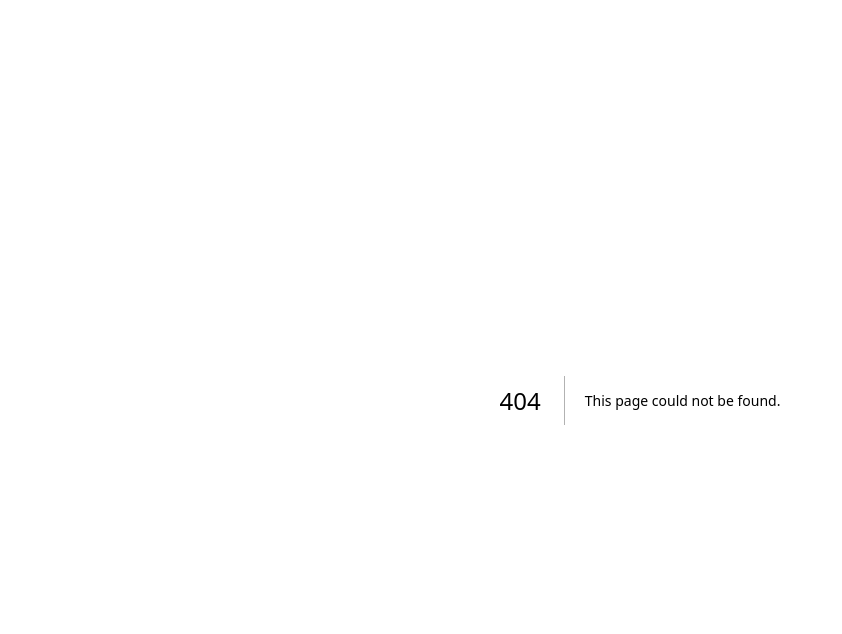
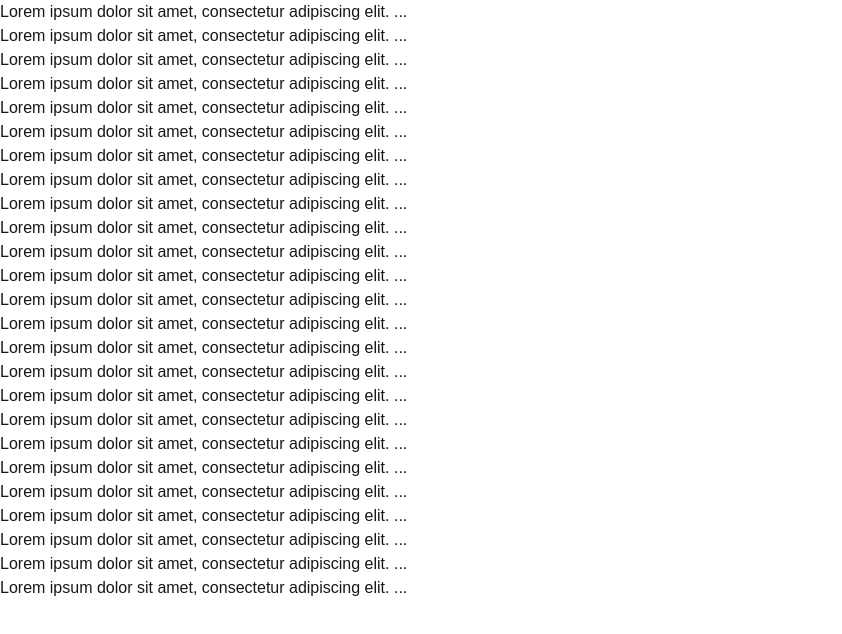
Before and after one commit to matieEKV/nextJS-testing, a Next.js app: page /client in a window 1280 px wide. Before the commit this address had no page. Shown: the top 634 px of the page, without its empty margins (0-842 px from the left). Built offline with nearby package versions, Linux system fonts and the light colour scheme.

Commit message:
added solutions to exercises

```diff
--- /dev/null
+++ b/app/blog.js
@@ -0,0 +1,202 @@
+export const articles = [
+  {
+    id: 1,
+    title: "Lorem Ipsum - What Is It and How to Use It?",
+    content: "Lorem ipsum dolor sit amet, consectetur adipiscing elit. ...",
+    author: "John Doe",
+    date: "2023-08-01",
+    category: "Technology",
+  },
+  {
+    id: 2,
+    title: "The Benefits of Regular Exercise",
+    content: "Lorem ipsum dolor sit amet, consectetur adipiscing elit. ...",
+    author: "Jane Smith",
+    date: "2023-07-25",
+    category: "Health & Fitness",
+  },
+  {
+    id: 3,
+    title: "Mastering the Art of Cooking",
+    content: "Lorem ipsum dolor sit amet, consectetur adipiscing elit. ...",
+    author: "Michael Johnson",
+    date: "2023-07-18",
+    category: "Food & Cooking",
+  },
+  {
+    id: 4,
+    title: "Traveling on a Budget - Tips and Tricks",
+    content: "Lorem ipsum dolor sit amet, consectetur adipiscing elit. ...",
+    author: "Emily Brown",
+    date: "2023-07-10",
+    category: "Travel",
+  },
+  {
+    id: 5,
+    title: "The Rise of Artificial Intelligence in Modern Society",
+    content: "Lorem ipsum dolor sit amet, consectetur adipiscing elit. ...",
+    author: "David Lee",
+    date: "2023-06-29",
+    category: "Technology",
+  },
+  {
+    id: 6,
+    title: "10 Must-Read Books for Summer",
+    content: "Lorem ipsum dolor sit amet, consectetur adipiscing elit. ...",
+    author: "Sarah Johnson",
+    date: "2023-06-21",
+    category: "Books",
+  },
+  {
+    id: 7,
+    title: "The Importance of Mental Health Awareness",
+    content: "Lorem ipsum dolor sit amet, consectetur adipiscing elit. ...",
+    author: "James Smith",
+    date: "2023-06-15",
+    category: "Health & Wellness",
+  },
+  {
+    id: 8,
+    title: "Exploring Ancient Ruins in South America",
+    content: "Lorem ipsum dolor sit amet, consectetur adipiscing elit. ...",
+    author: "Olivia Adams",
+    date: "2023-06-05",
+    category: "Travel",
+  },
+  {
+    id: 9,
+    title: "The Future of Space Exploration",
+    content: "Lorem ipsum dolor sit amet, consectetur adipiscing elit. ...",
+    author: "Andrew Brown",
+    date: "2023-05-28",
+    category: "Science",
+  },
+  {
+    id: 10,
+    title: "Tips for Starting Your Own Business",
+    content: "Lorem ipsum dolor sit amet, consectetur adipiscing elit. ...",
+    author: "Elizabeth Wilson",
+    date: "2023-05-20",
+    category: "Business",
+  },
+  {
+    id: 11,
+    title: "Healthy Eating Habits for a Balanced Life",
+    content: "Lorem ipsum dolor sit amet, consectetur adipiscing elit. ...",
+    author: "Robert Lee",
+    date: "2023-05-12",
+    category: "Health & Fitness",
+  },
+  {
+    id: 12,
+    title: "The History of Ancient Civilizations",
+    content: "Lorem ipsum dolor sit amet, consectetur adipiscing elit. ...",
+    author: "Jennifer Davis",
+    date: "2023-05-05",
+    category: "History",
+  },
+  {
+    id: 13,
+    title: "Discovering Hidden Gems in Europe",
+    content: "Lorem ipsum dolor sit amet, consectetur adipiscing elit. ...",
+    author: "Daniel Smith",
+    date: "2023-04-28",
+    category: "Travel",
+  },
+  {
+    id: 14,
+    title: "The Power of Positive Thinking",
+    content: "Lorem ipsum dolor sit amet, consectetur adipiscing elit. ...",
+    author: "Sophia Johnson",
+    date: "2023-04-22",
+    category: "Self-Improvement",
+  },
+  {
+    id: 15,
+    title: "The Evolution of Modern Art",
+    content: "Lorem ipsum dolor sit amet, consectetur adipiscing elit. ...",
+    author: "William Adams",
+    date: "2023-04-15",
+    category: "Art & Culture",
+  },
+  {
+    id: 16,
+    title: "Exploring National Parks in North America",
+    content: "Lorem ipsum dolor sit amet, consectetur adipiscing elit. ...",
+    author: "Emma Wilson",
+    date: "2023-04-08",
+    category: "Travel",
+  },
+  {
+    id: 17,
+    title: "The Science Behind Climate Change",
+    content: "Lorem ipsum dolor sit amet, consectetur adipiscing elit. ...",
+    author: "Matthew Davis",
+    date: "2023-04-02",
+    category: "Science",
+  },
+  {
+    id: 18,
+    title: "Famous Landmarks Around the World",
+    content: "Lorem ipsum dolor sit amet, consectetur adipiscing elit. ...",
+    author: "Ava Johnson",
+    date: "2023-03-25",
+    category: "Travel",
+  },
+  {
+    id: 19,
+    title: "The Psychology of Happiness",
+    content: "Lorem ipsum dolor sit amet, consectetur adipiscing elit. ...",
+    author: "Ryan Smith",
+    date: "2023-03-18",
+    category: "Psychology",
+  },
+  {
+    id: 20,
+    title: "Trends in Fashion for the New Season",
+    content: "Lorem ipsum dolor sit amet, consectetur adipiscing elit. ...",
+    author: "Grace Wilson",
+    date: "2023-03-10",
+    category: "Fashion",
+  },
+  {
+    id: 21,
+    title: "The Benefits of Meditation for Stress Relief",
+    content: "Lorem ipsum dolor sit amet, consectetur adipiscing elit. ...",
+    author: "Lucas Lee",
+    date: "2023-03-02",
+    category: "Health & Wellness",
+  },
+  {
+    id: 22,
+    title: "A Guide to Starting Your Fitness Journey",
+    content: "Lorem ipsum dolor sit amet, consectetur adipiscing elit. ...",
+    author: "Ella Brown",
+    date: "2023-02-22",
+    category: "Health & Fitness",
+  },
+  {
+    id: 23,
+    title: "The Impact of Social Media on Society",
+    content: "Lorem ipsum dolor sit amet, consectetur adipiscing elit. ...",
+    author: "Alexander Davis",
+    date: "2023-02-15",
+    category: "Technology",
+  },
+  {
+    id: 24,
+    title: "Culinary Delights from Around the World",
+    content: "Lorem ipsum dolor sit amet, consectetur adipiscing elit. ...",
+    author: "Lily Smith",
+    date: "2023-02-08",
+    category: "Food & Cooking",
+  },
+  {
+    id: 25,
+    title: "Exploring Ancient Wonders of the World",
+    content: "Lorem ipsum dolor sit amet, consectetur adipiscing elit. ...",
+    author: "Noah Johnson",
+    date: "2023-02-01",
+    category: "History",
+  },
+];
--- /dev/null
+++ b/app/blog/page.js
@@ -0,0 +1,21 @@
+export default async function Page() {
+  let count = 0;
+  const data = await fetch("https://api.vercel.app/blog");
+  const posts = await data.json();
+  const categories = posts.map((item) => item.category);
+  const unique = [...new Set(categories)];
+  return (
+    <>
+      <ul>
+        {unique.map((item) => {
+          count++;
+          return <li key={item}>{item}</li>;
+        })}
+      </ul>
+      <br></br>
+      <p>
+        <strong>There are {count} unique categories </strong>
+      </p>
+    </>
+  );
+}
--- /dev/null
+++ b/app/blogs/[dynamicRoute]/page.js
@@ -0,0 +1,23 @@
+"use client";
+
+import { useParams } from "next/navigation";
+
+export default function Page() {
+  const params = useParams();
+  const route = params.dynamicRoute;
+  console.log(params);
+
+  const wordsArray = route.split("-");
+  const newArray = wordsArray.map((word) => {
+    const firstLetter = word[0].toUpperCase();
+    const restOfWord = word.slice(1);
+    return firstLetter + restOfWord;
+  });
+
+  const string = newArray.join(" ");
+  return (
+    <h1 style={{ textAlign: "center", marginTop: "10rem", fontSize: "3rem" }}>
+      <strong>{string}</strong>
+    </h1>
+  );
+}
--- /dev/null
+++ b/app/client/page.js
@@ -0,0 +1,12 @@
+"use client";
+import { articles } from "../blog";
+
+export default function Page() {
+  return (
+    <ul>
+      {articles.map((article) => (
+        <li key={article.id}>{article.content}</li>
+      ))}
+    </ul>
+  );
+}
--- /dev/null
+++ b/app/dogs/page.js
@@ -0,0 +1,23 @@
+"use client";
+import Image from "next/image";
+import { useState } from "react";
+
+export default function Dog() {
+  const [image, setImage] = useState(null);
+  async function fetchRandomDog() {
+    const response = await fetch("https://dog.ceo/api/breeds/image/random");
+    if (!response.ok) {
+      throw new Error({ response });
+    }
+    const data = await response.json();
+    setImage(data.message);
+  }
+  return (
+    <>
+      <button onClick={fetchRandomDog}>Get a dog</button>
+      {image && (
+        <img src={image} alt="random dog image" width="500" height="500" />
+      )}
+    </>
+  );
+}
--- /dev/null
+++ b/app/server/page.js
@@ -0,0 +1,11 @@
+import { articles } from "../blog";
+
+export default function Page() {
+  return (
+    <ul>
+      {articles.map((article) => (
+        <li key={article.id}>{article.content}</li>
+      ))}
+    </ul>
+  );
+}
```
